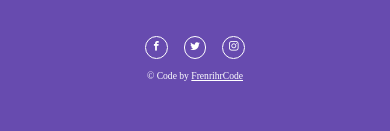
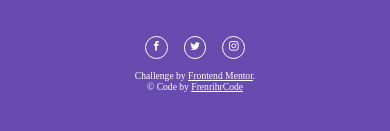
Before and after one commit to FrenrihrCode/landing-page-reto, a plain HTML site: page index.html in a window 390 px wide. Shown: the part 477-608 px from the top of the page. Drawn offline with nearby package versions, Linux system fonts and the light colour scheme; files whose address does not match are found by name.

Commit message:
atribution add

```diff
--- a/index.html
+++ b/index.html
@@ -43,6 +43,7 @@
   </main>
   <footer>
     <div class="footer-copy">
+      <p>Challenge by <a href="https://www.frontendmentor.io?ref=challenge" target="_blank">Frontend Mentor</a>.</p>
       <p>&copy; Code by <a href="https://twitter.com/frenrihr_code" target="_blank">FrenrihrCode</a></p>
     </div>
     <div class="footer-icons">
--- a/styles.css
+++ b/styles.css
@@ -133,8 +133,9 @@ footer {
 }
 
 .footer-copy {
+    color: white;
     display: flex;
-    color: white;
+    flex-direction: column;
 }
 
 .footer-copy a {
@@ -262,5 +263,7 @@ footer {
     }
     .footer-copy {
         margin-top: .2rem;
+        align-items: center;
+        justify-content: center;
     }
 }
```
